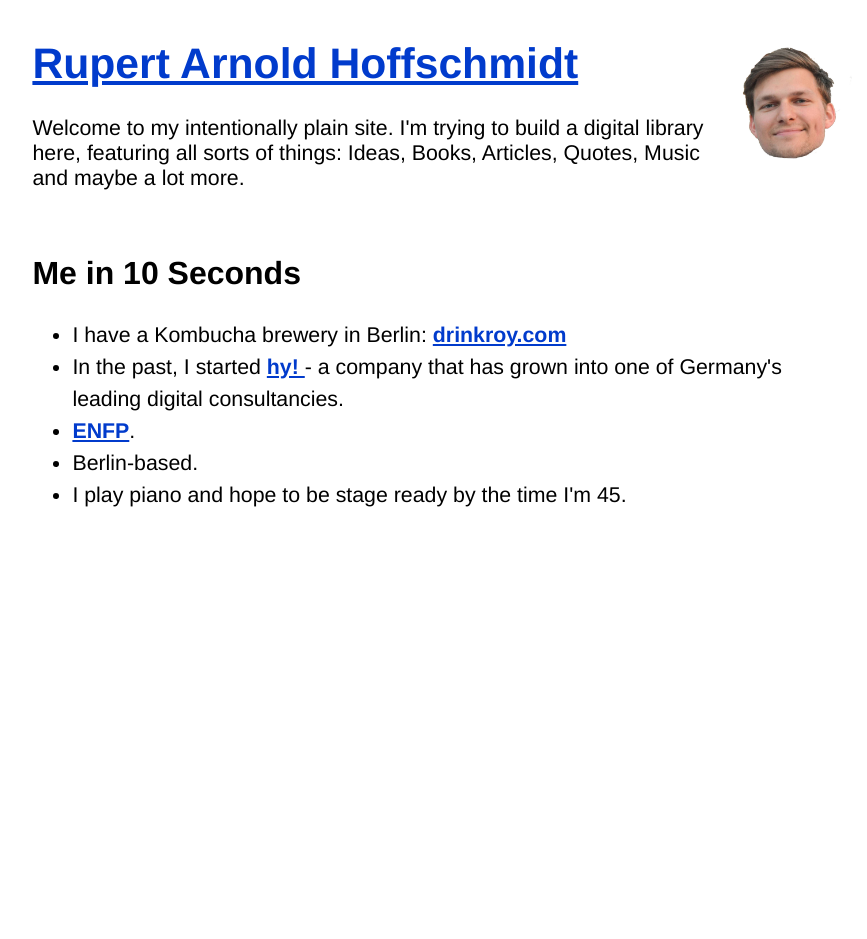
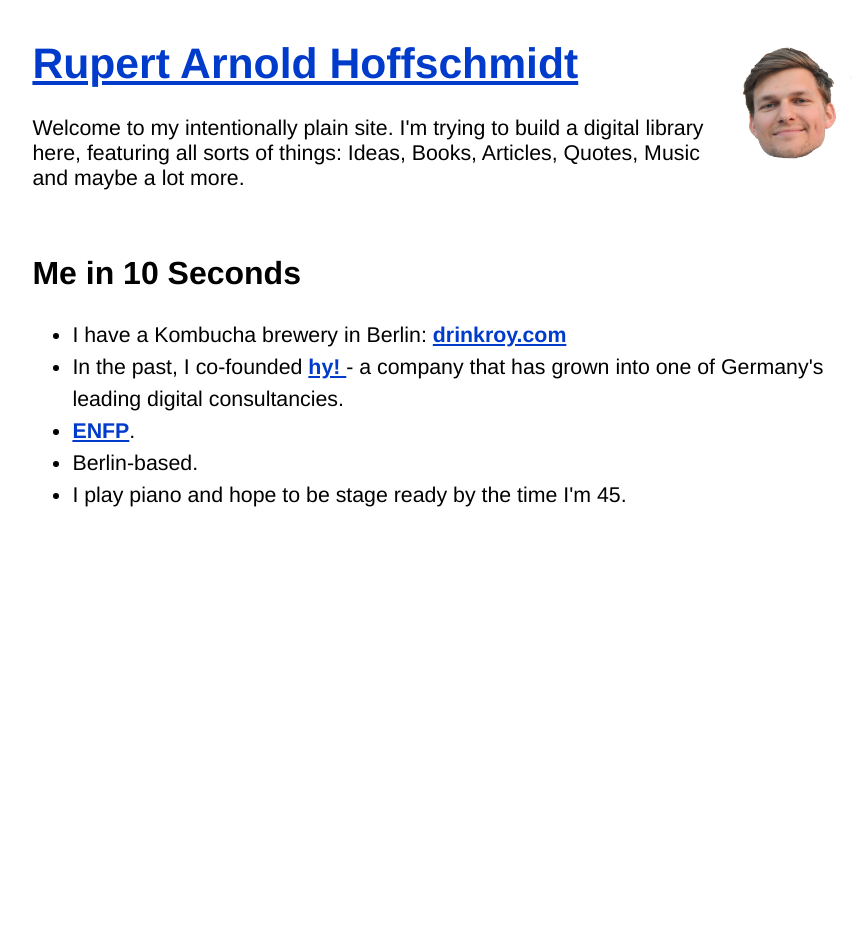
Before and after one commit to rupertxyz/rupert.xyz_old, a Jekyll site: the page built from index.html, in a window 1280 px wide. Shown: the whole page, without its empty margins (198-1065 px from the left). Built offline with Jekyll 4.4.1, drawn with Linux system fonts in a browser that asks for light colours.

Commit message:
Update index.html

```diff
--- a/index.html
+++ b/index.html
@@ -12,7 +12,7 @@ title: Rupert Arnold Hoffschmidt
 <h2>Me in 10 Seconds</h2>
 <ul>
   <li>I have a Kombucha brewery in Berlin: <a href="http://drinkroy.com">drinkroy.com</a></li>
-  <li>In the past, I started <a href="https://www.hy.co" target="_blank">hy! </a> - a company that has grown into one of Germany's leading digital consultancies.</li>
+  <li>In the past, I co-founded <a href="https://www.hy.co" target="_blank">hy! </a> - a company that has grown into one of Germany's leading digital consultancies.</li>
   <li><a href="http://typelogic.com/enfp.html" target="_blank">ENFP</a>.</li>
   <li>Berlin-based.</li>
   <li>I play piano and hope to be stage ready by the time I'm 45.</li>
```
